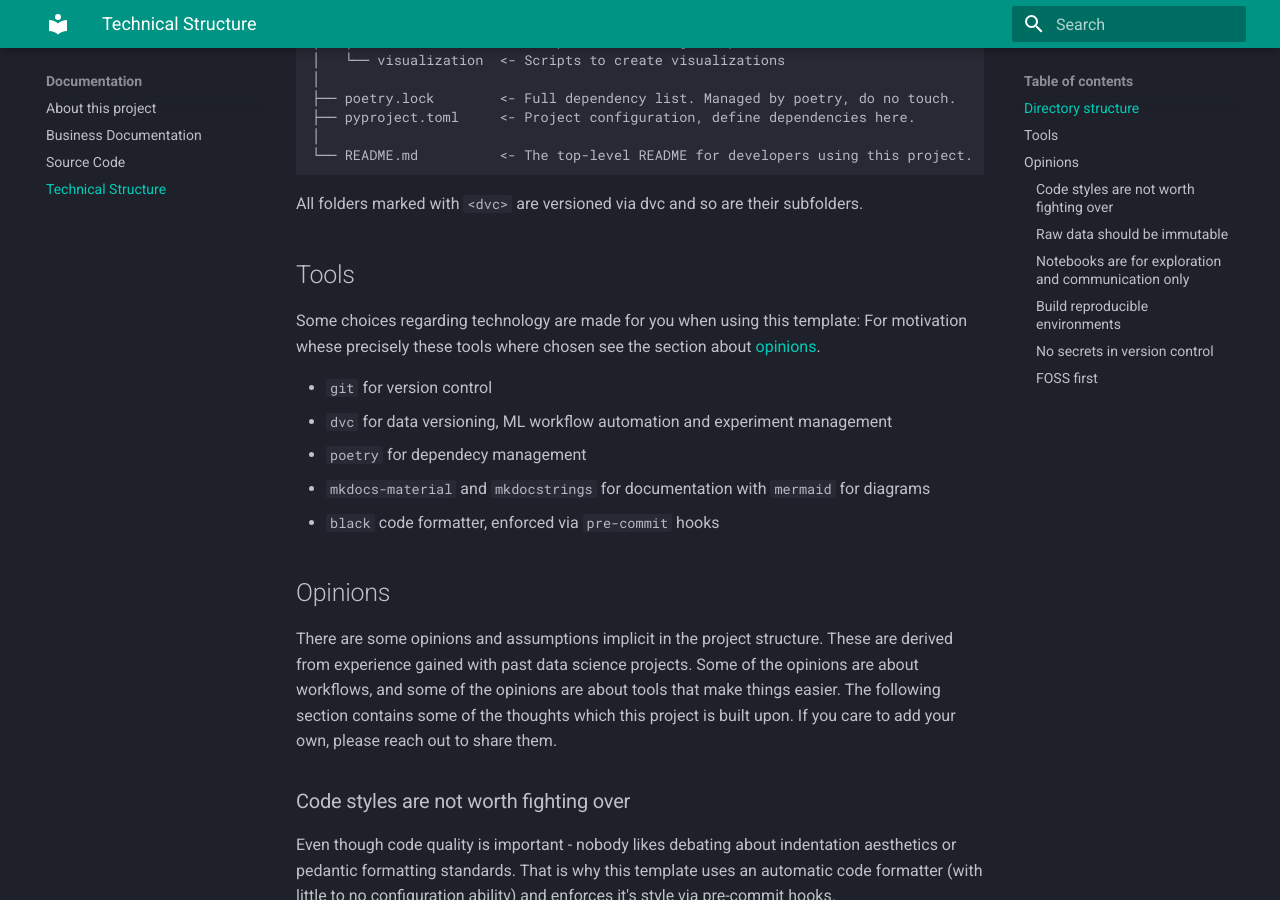
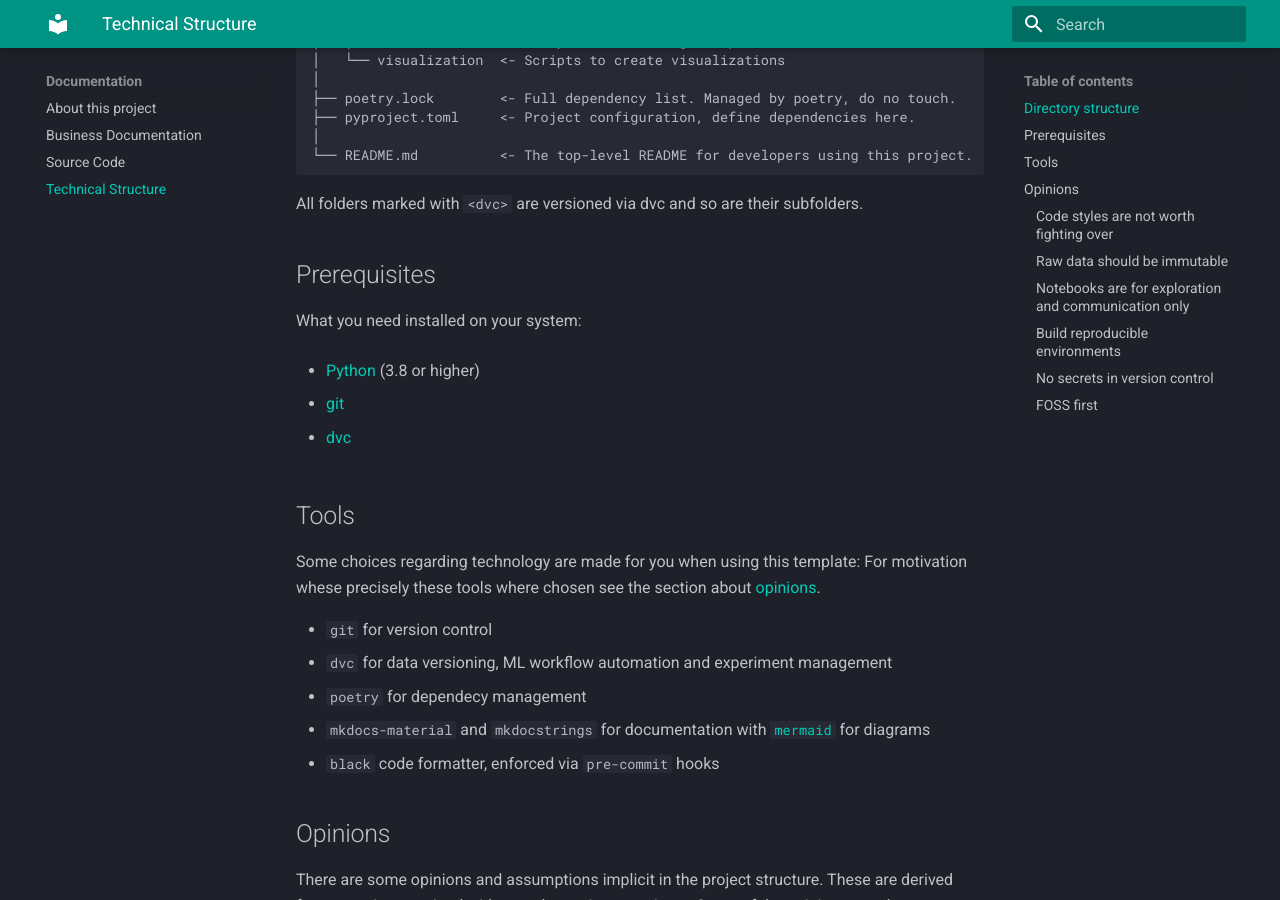
Before and after one commit to Excidion/reproML, an MkDocs documentation site: the page built from docs/structure.md, in a window 1280 px wide and 900 px high, scrolled down 954 px. Built offline with MkDocs 1.6.1 and Material for MkDocs 9.7.7, drawn with Linux system fonts in a browser that asks for light colours.

Commit message:
some more links to tools

````diff
--- a/docs/structure.md
+++ b/docs/structure.md
@@ -78,6 +78,15 @@ This is your first overview how to find your way around this project.
 ```
 All folders marked with `<dvc>` are versioned via dvc and so are their subfolders.
 
+## Prerequisites
+What you need installed on your system:
+
++ [Python](https://www.python.org/downloads/) (3.8 or higher)
+
++ [git](https://git-scm.com/downloads)
+
++ [dvc](https://dvc.org/)
+
 
 ## Tools
 Some choices regarding technology are made for you when using this template:
@@ -86,7 +95,7 @@ For motivation whese precisely these tools where chosen see the section about [o
 + `git` for version control
 + `dvc` for data versioning, ML workflow automation and experiment management
 + `poetry` for dependecy management
-+ `mkdocs-material` and `mkdocstrings` for documentation with `mermaid` for diagrams
++ `mkdocs-material` and `mkdocstrings` for documentation with [`mermaid`](https://squidfunk.github.io/mkdocs-material/reference/diagrams/) for diagrams
 + `black` code formatter, enforced via `pre-commit` hooks
 
 
````
